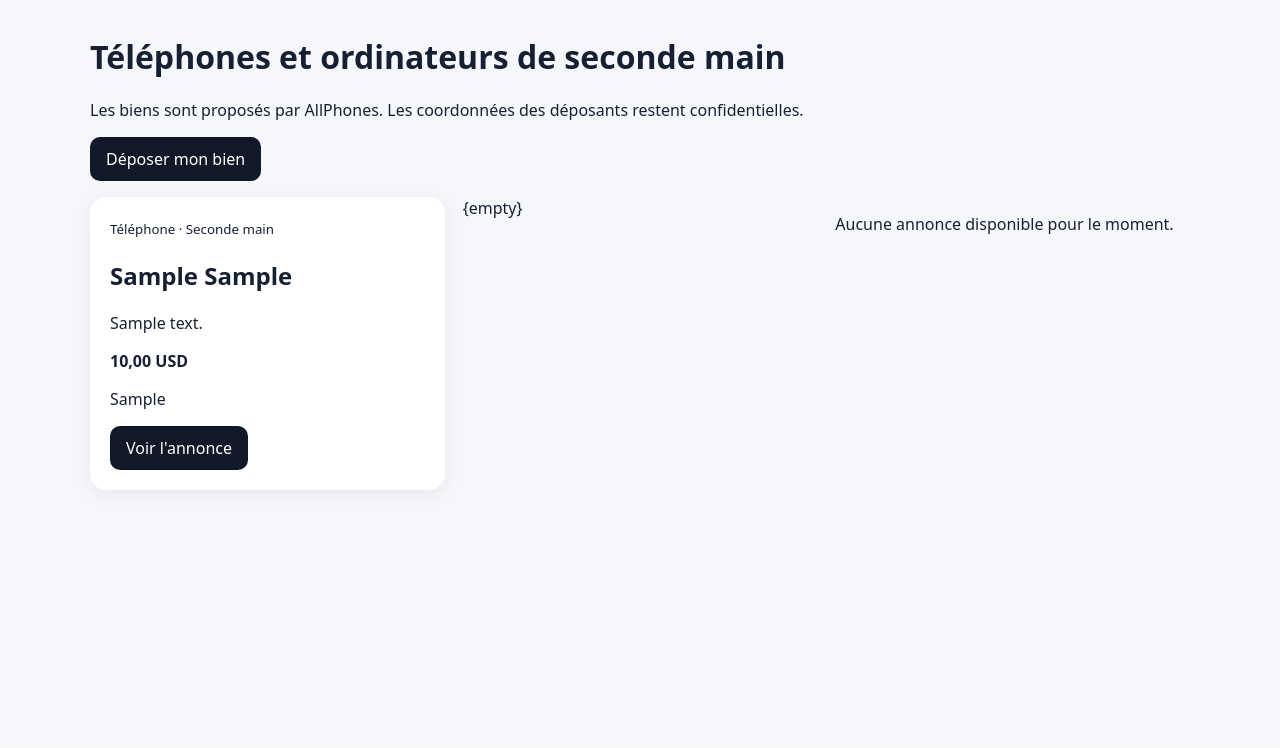
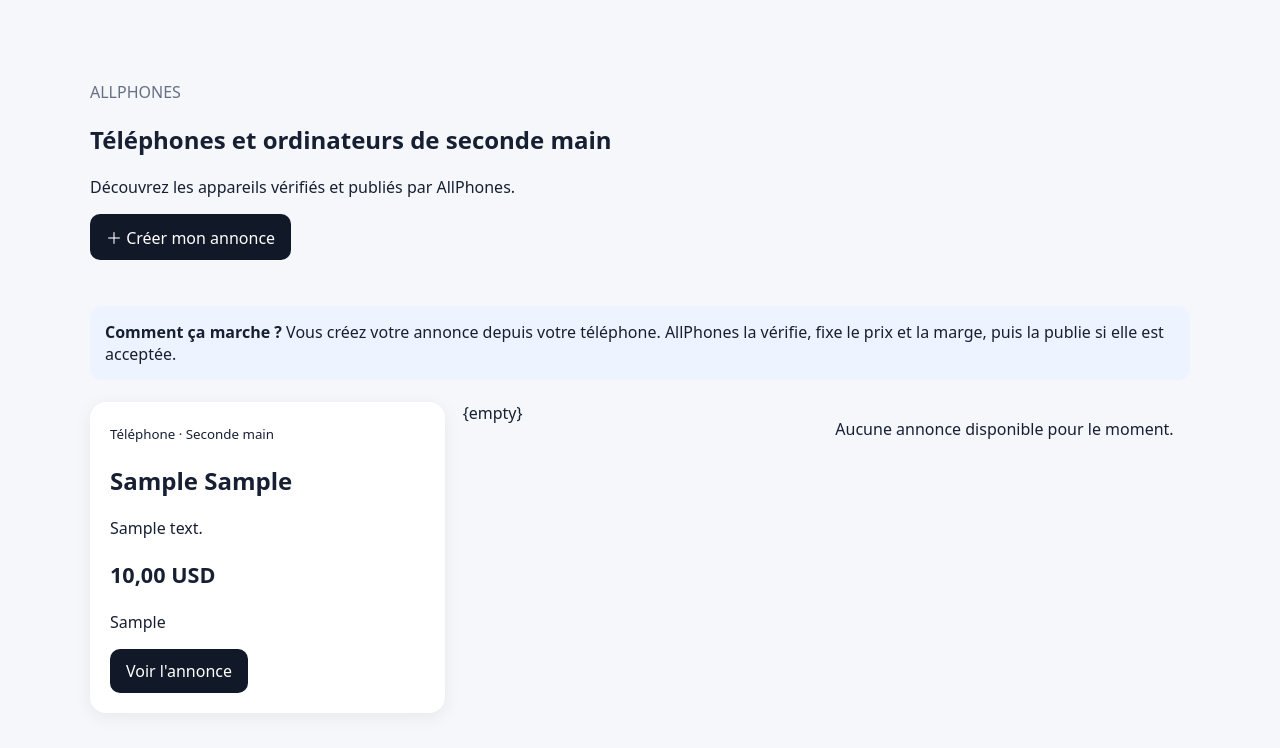
Before and after one commit to biggeff1/allphones, a Django app: page / in a window 1280 px wide. Shown: the part 58-806 px from the top of the page. Before the commit the page ends 528 px from the top, so only its background shows below. Run offline with Django 4.2, Linux system fonts and the light colour scheme; tables that the repository leaves empty hold one stand-in row (values such as "Sample post").

Commit message:
feat: add create-listing CTA to homepage

```diff
--- a/templates/marketplace/home.html
+++ b/templates/marketplace/home.html
@@ -1,4 +1 @@
-{% extends "base.html" %}{% block title %}AllPhones — Annonces{% endblock %}{% block content %}
-<h1>Téléphones et ordinateurs de seconde main</h1><p>Les biens sont proposés par AllPhones. Les coordonnées des déposants restent confidentielles.</p><p><a class="btn" href="{% url 'deposit' %}">Déposer mon bien</a></p>
-<div class="grid">{% for listing in listings %}<article class="card"><small>{{ listing.get_category_display }} · {{ listing.get_condition_display }}</small><h2>{{ listing.brand }} {{ listing.model }}</h2><p>{{ listing.description|truncatechars:150 }}</p><p><strong>{{ listing.public_price }} {{ listing.currency }}</strong></p><p>{{ listing.location }}</p><a class="btn" href="{% url 'listing_detail' listing.pk %}">Voir l'annonce</a></article>{empty}<p>Aucune annonce disponible pour le moment.</p>{% endfor %}</div>
-{% endblock %}
+{% extends "base.html" %}{% block title %}AllPhones — Annonces{% endblock %}{% block content %}<section class="hero"><p class="muted">ALLPHONES</p><h1>Téléphones et ordinateurs de seconde main</h1><p>Découvrez les appareils vérifiés et publiés par AllPhones.</p><p><a class="btn" href="{% url 'create_listing' %}">＋ Créer mon annonce</a></p></section><div class="privacy"><strong>Comment ça marche ?</strong> Vous créez votre annonce depuis votre téléphone. AllPhones la vérifie, fixe le prix et la marge, puis la publie si elle est acceptée.</div><br><div class="grid">{% for listing in listings %}<article class="card"><small>{{ listing.get_category_display }} · {{ listing.get_condition_display }}</small><h2>{{ listing.brand }} {{ listing.model }}</h2><p>{{ listing.description|truncatechars:150 }}</p><p class="price">{{ listing.public_price }} {{ listing.currency }}</p><p>{{ listing.location }}</p><a class="btn" href="{% url 'listing_detail' listing.pk %}">Voir l'annonce</a></article>{empty}<p>Aucune annonce disponible pour le moment.</p>{% endfor %}</div>{% endblock %}
```
